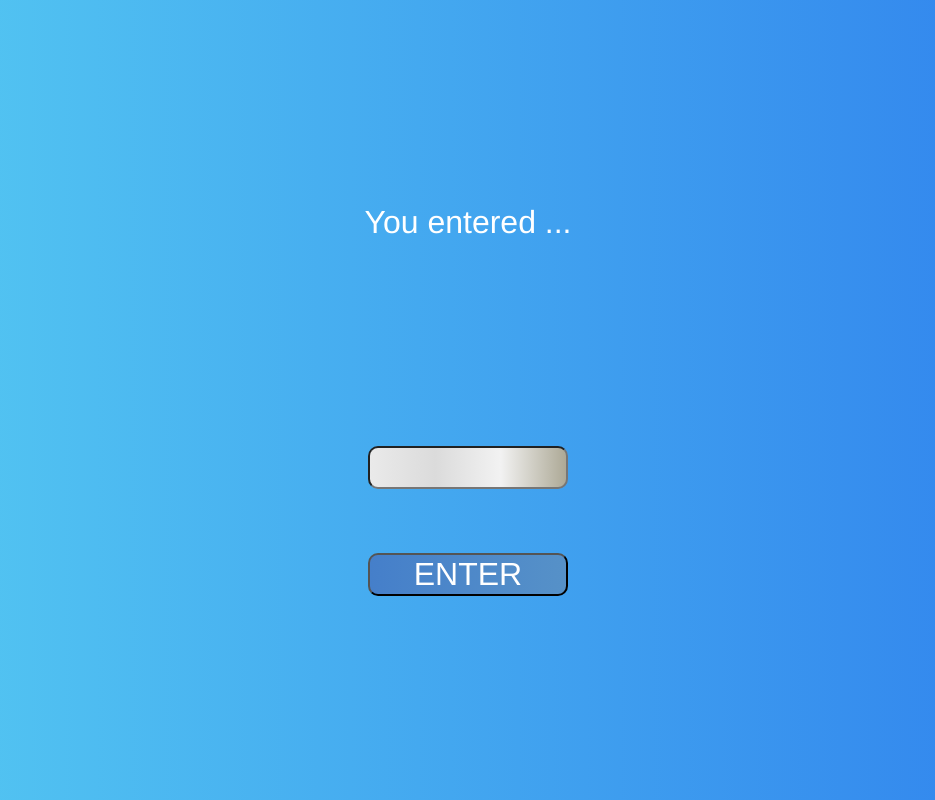
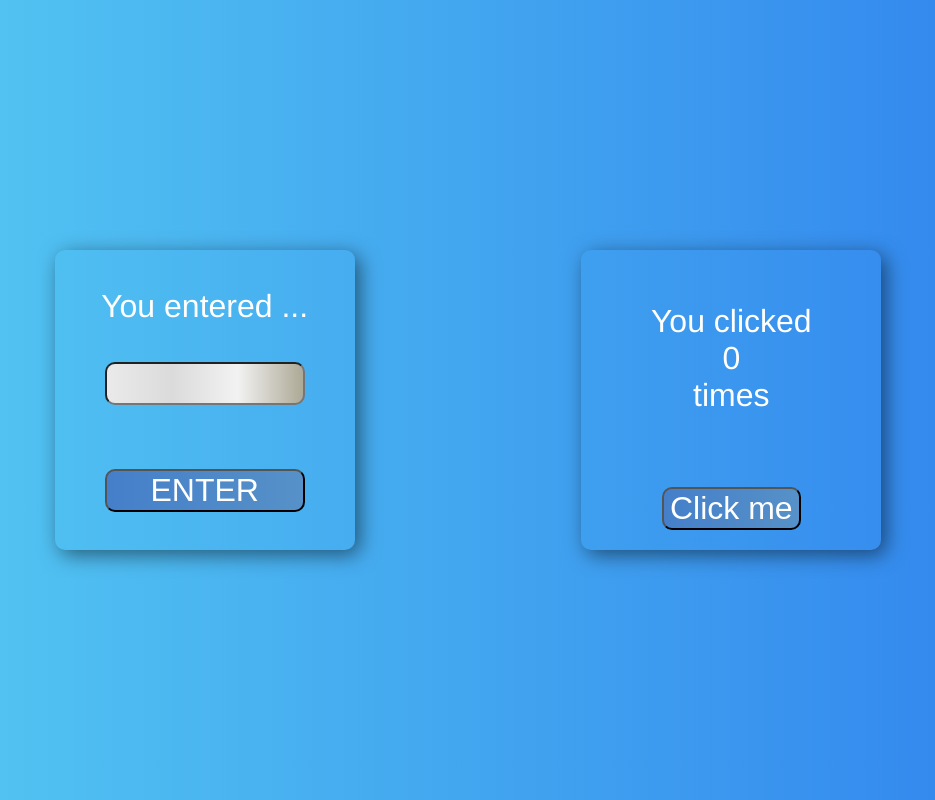
Before and after one commit to maxfrisson/test-app-react-ts, a React (Create React App) app: page / in a window 1280 px wide. Shown: the whole page, without its empty margins (172-1107 px from the left). Built offline with nearby package versions, Linux system fonts and the light colour scheme.

Commit message:
add Incrementator

```diff
--- a/src/App.module.css
+++ b/src/App.module.css
@@ -2,8 +2,10 @@
   font-family: "Franklin Gothic Medium", "Arial Narrow", Arial, sans-serif;
   height: 100vh;
   display: flex;
-  justify-content: center;
+  justify-content: space-evenly;
   align-items: center;
   text-align: center;
   background: linear-gradient(to right, #56ccf2, #2f80ed);
+  color: #ffffff;
+  font-size: 2rem;
 }
--- a/src/App.tsx
+++ b/src/App.tsx
@@ -1,10 +1,12 @@
 import style from "./App.module.css";
 import { Counter } from "./components/Counter/Counter";
+import { Incremenator } from "./components/Incremenator/Incremenator";
 
 const App = () => {
   return (
     <div className={style.appBody}>
       <Counter />
+      <Incremenator />
     </div>
   );
 };
--- a/src/components/Counter/Counter.module.css
+++ b/src/components/Counter/Counter.module.css
@@ -1,11 +1,12 @@
 .counterBody {
   display: flex;
-  height: 100%;
+  height: 300px;
+  width: 300px;
   flex-direction: column;
   justify-content: space-evenly;
   align-items: center;
-  font-size: 2rem;
-  color: #ffffff;
+  box-shadow: 5px 5px 20px 0px rgba(0,0,0,0.5);
+  border-radius: 10px;
 }
 
 .counterInput {
--- /dev/null
+++ b/src/components/Incremenator/Incremenator.module.css
@@ -0,0 +1,17 @@
+.incremenatorBody {
+  display: flex;
+  height: 300px;
+  width: 300px;
+  flex-direction: column;
+  justify-content: space-around;
+  align-items: center;
+  box-shadow: 5px 5px 20px 0px rgba(0,0,0,0.5);
+  border-radius: 10px;
+}
+
+.incrementButton {
+  border-radius: 10px;
+  font-size: 2rem;
+  background: linear-gradient(to right, #457fca, #5691c8);
+  color: #ffffff;
+}
--- /dev/null
+++ b/src/components/Incremenator/Incremenator.tsx
@@ -0,0 +1,21 @@
+import { useEffect, useState } from "react";
+import style from "./Incremenator.module.css";
+
+export const Incremenator = () => {
+  const [count, setCount] = useState(0);
+
+  useEffect(() => {
+    document.title = `You clicked ${count} times`;
+  });
+
+  return (
+    <div className={style.incremenatorBody}>
+      <p>
+        You clicked <br /> {count} <br /> times
+      </p>
+      <button className={style.incrementButton} onClick={() => setCount(count + 1)}>
+        Click me
+      </button>
+    </div>
+  );
+};
```
